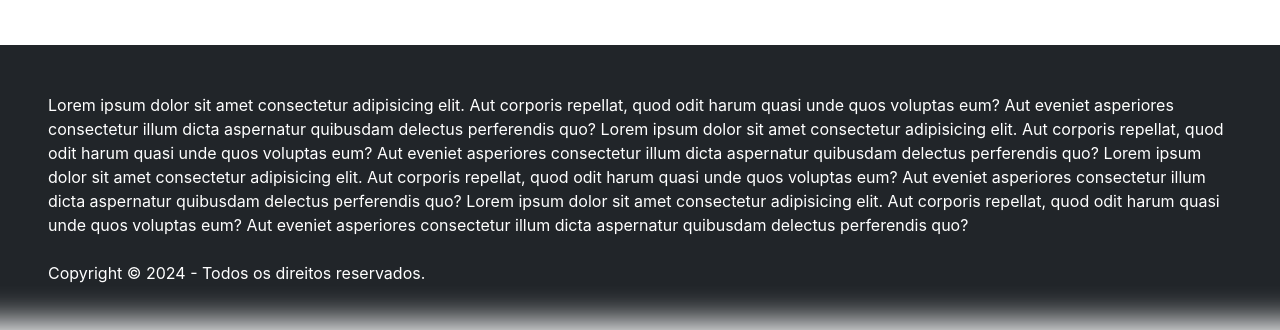
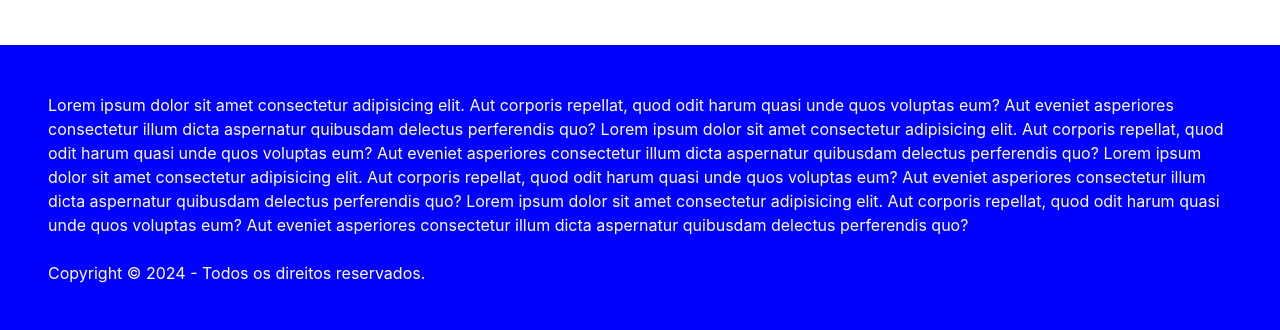
Before and after one commit to SamuelGarciiaa/A-S_instalacoes, a plain HTML site: page index.html in a window 1280 px wide. Shown: the part 2116-2446 px from the top of the page. Drawn offline with Linux system fonts and the light colour scheme; a web font is replaced by a local one.

Commit message:
Update default.css

```diff
--- a/css/default.css
+++ b/css/default.css
@@ -121,7 +121,7 @@ body{
 }
 
 footer{
-  background-color: #blue;
+  background-color: blue;
   color: #fff;
 }
 
```
